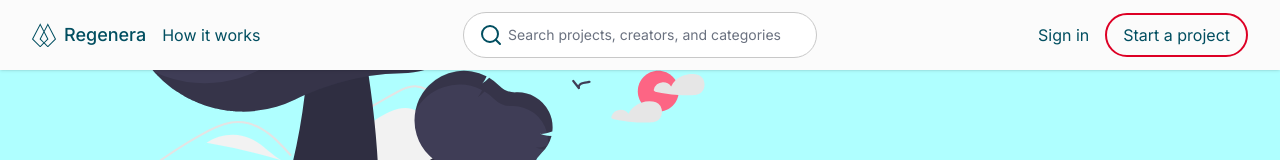
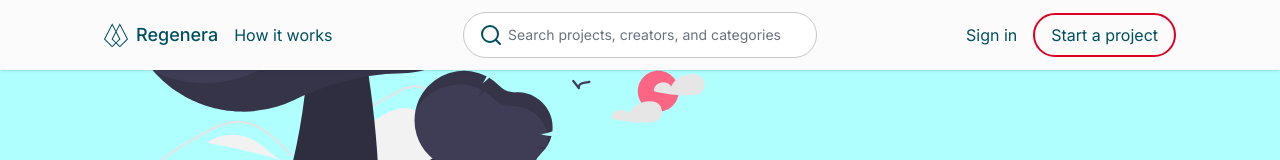
Before and after one commit to 6ixB/regenera-frontend, a Next.js app: page / in a window 1280 px wide. Shown: the top 160 px of the page. Built offline with nearby package versions, Linux system fonts and the light colour scheme.

Commit message:
fix: width transition

```diff
--- a/src/components/navigations/NavbarPill.tsx
+++ b/src/components/navigations/NavbarPill.tsx
@@ -45,10 +45,10 @@ export default function NavbarPill({pill}: NavbarPillProps) {
     <header
       className={`flex z-50 fixed justify-center items-center user-select-none transition-all duration-200 bg-light-background-100
       shadow px-8
-      ${isPill ? 'top-0 w-full rounded-none md:w-3/4 md:max-w-[67rem] md:top-4 md:rounded-full md:px-8' : 'top-0 w-full'}`}
+      ${isPill ? 'top-0 w-full rounded-none  md:w-3/4 md:top-4 md:rounded-full md:px-8 xl:w-[67rem]': 'top-0 w-full'}`}
     >
       <nav
-        className={`w-full py-3 items-center justify-between gap-x-4 hidden md:flex
+        className={`${pill ? 'max-w-[67rem]' : 'w-full'} w-full py-3 items-center justify-between gap-x-4 hidden md:flex
         `}
       >
         <div className={"w-[16rem] flex items-center justify-start gap-x-4"}>
```
